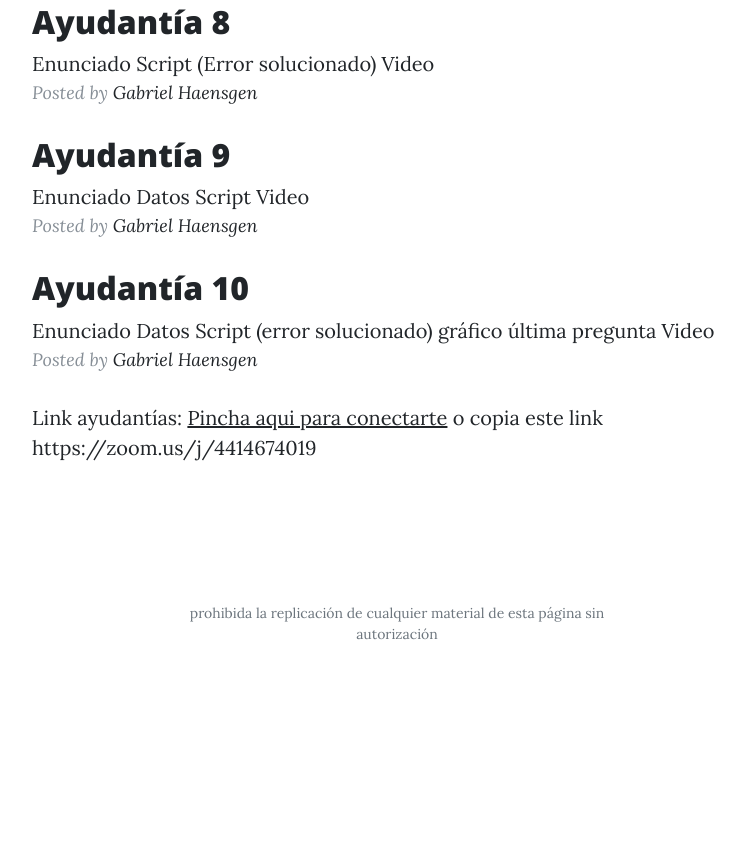
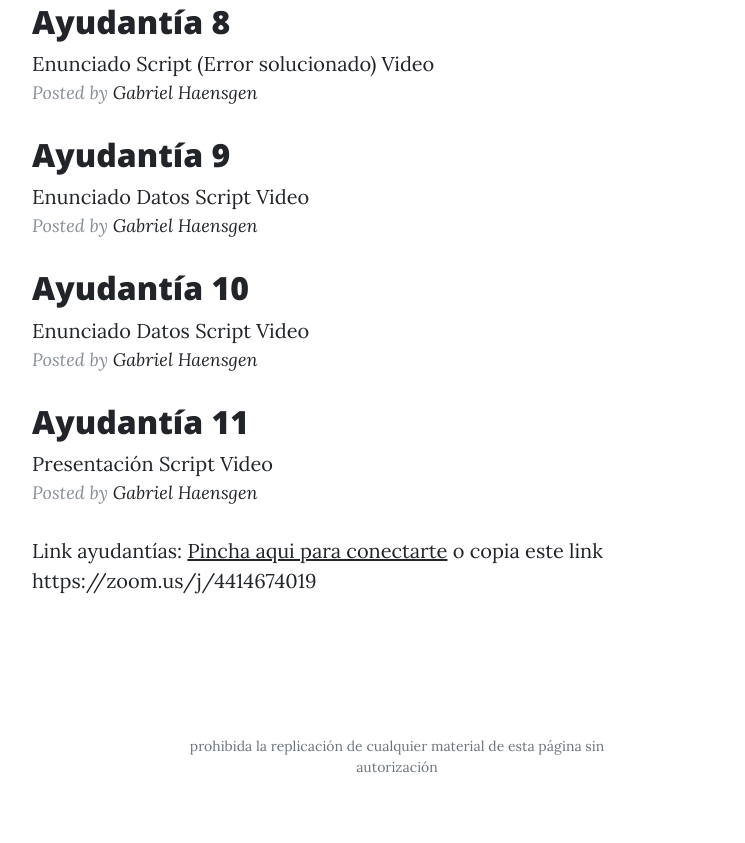
Before and after one commit to Haensgen/programacion, a website: page index.html in a window 1280 px wide. Shown: the part 1540-2383 px from the top of the page, without its empty margins (243-988 px from the left). Before the commit the page ends 2250 px from the top, so only its background shows below. Drawn offline with nearby package versions, Linux system fonts and the light colour scheme.

Commit message:
Update index.html

```diff
--- a/index.html
+++ b/index.html
@@ -154,12 +154,22 @@
             </h2>
              <a href='ayudantia1/ayudantia10.pdf'>Enunciado</a>
              <a href='ayudantia1/wbData3.rds'>Datos</a>
-             <a href='ayudantia1/ayudantia10.R'>Script (error solucionado)</a>
-             <a href='ayudantia1/grafico.html'>gráfico última pregunta</a>
+             <a href='ayudantia1/ayudantia10.R'>Script</a>
              <a href='https://youtu.be/LrfDJmpTtWU'>Video</a>
 
          <p class="post-meta">Posted by
             <a href="https://haensgen.github.io">Gabriel Haensgen</a>
+
+           <h2 class="post-title">
+             Ayudantía 11
+            </h2>
+             <a href='ayudantia1/ayudantia11.html'>Presentación</a>
+             <a href='ayudantia1/ayudantia11.Rmd'>Script</a>
+             <a href='https://youtu.be/688Kvqfdn4Y'>Video</a>
+
+         <p class="post-meta">Posted by
+            <a href="https://haensgen.github.io">Gabriel Haensgen</a>
+
 
 
 
```
